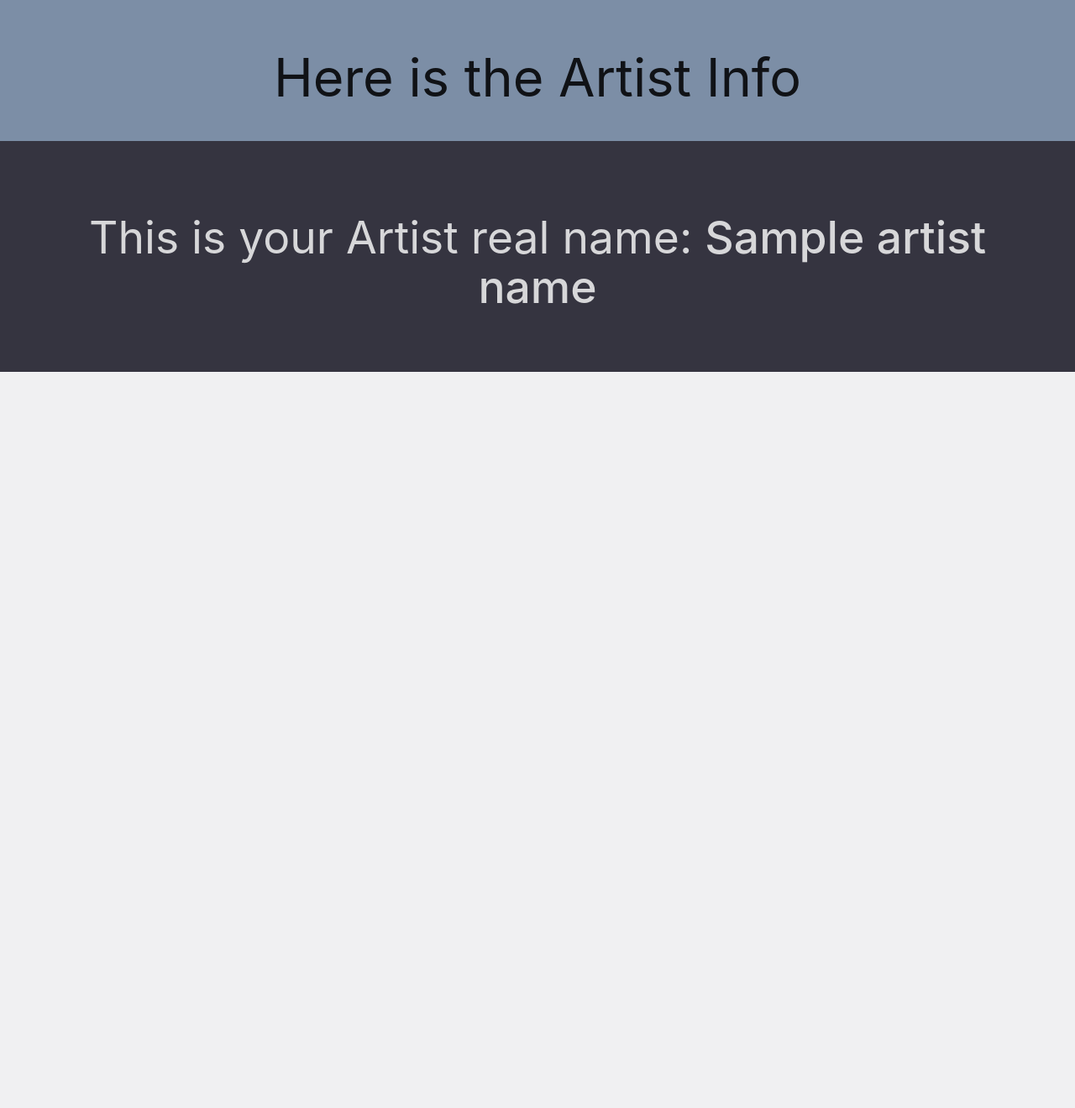
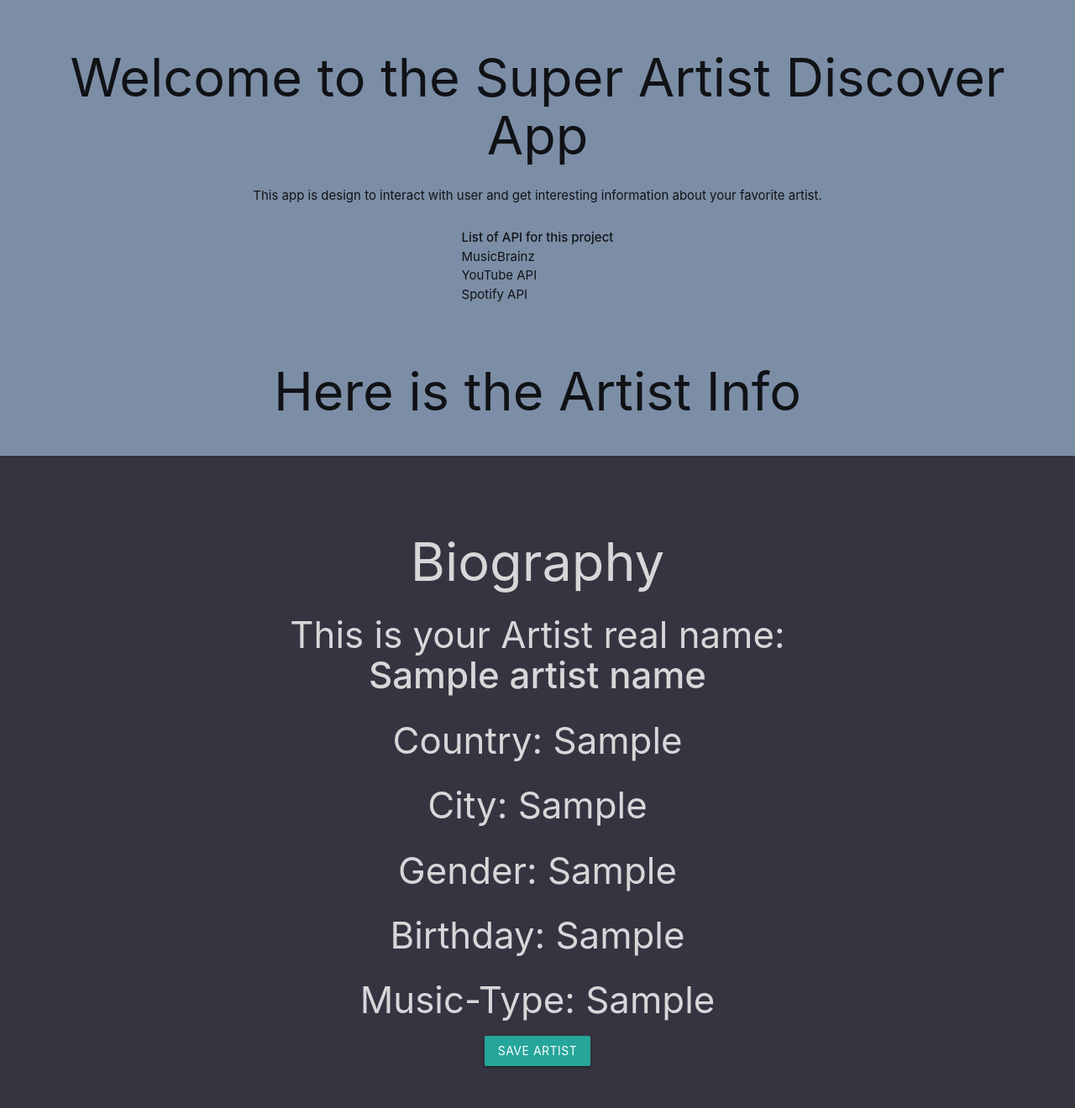
Before and after one commit to dakota-bruffett/Project_3_Apis, a Flask app: template templates/artist.html in a window 1280 px wide. Shown: the whole page at 84% size. Before the commit the page ends 443 px from the top, so only its background shows below. Run offline with Flask 3, Linux system fonts and the light colour scheme; the template is opened without the code that fills it: most values are stand-ins (such as "Sample title", 1, 10 or a date in 2020); parts of the project's set-up code (start-up, migrations or seed data) failed here and were passed over.

Commit message:
html updated, and buttton added, still working in back end part.

```diff
--- a/app.py
+++ b/app.py
@@ -15,12 +15,13 @@ def get_artist_info():
 
     returnUser = main(artist)
     if returnUser == None:
-         return render_template('artist.html', artistName= 'No artist found.')
+         return render_template('artist.html', artistName= 'No info found.')
     else:
-         return render_template('artist.html', artistName= returnUser) # render our data, and send it to the html file to display.
+         return render_template('artist.html', artistName= returnUser[0], artistCountry = returnUser[1], artistCity = returnUser[2],
+                                artistGender = returnUser[3],  artistBirth = returnUser[4], artistMusic = returnUser[5] ) # render our data, and send it to the html file to display.
 
 
 
 
-if __main__ == '__main__': # Main not nname
+if __name__ == '__main__': # Main not nname
     app.run()
--- a/artistAPI.py
+++ b/artistAPI.py
@@ -2,7 +2,8 @@ import requests
 import os
 from pprint import pprint
 
-artistName1 = 'bad bunny'
+BioList = [];
+
 def main(name):
     infoReturn = get_Artist(name)
     return extract_artist_info(infoReturn);
@@ -19,9 +20,20 @@ def get_Artist(artistName):
         return None
 
 
+#Extract the info of the artist to do a Bio
 def extract_artist_info(jsonData):
+
     if jsonData == None:
         return None
     else:
+        # data : Getting all the data for the Bio and save it in a list.
         realName = jsonData['artists'][0]['aliases'][0]['sort-name']
-        return realName
+        Artist_country = jsonData['artists'][0]['area']['name']
+        Artist_City = jsonData['artists'][0]['begin-area']['name']
+        Artist_gender = jsonData['artists'][0]['gender']
+        artist_Birthday = jsonData['artists'][0]['life-span']['begin']
+        Music_Type = jsonData['artists'][0]['tags'][0]['name']
+
+        BioList.extend((realName,Artist_country,Artist_City,Artist_gender,artist_Birthday,Music_Type))
+
+        return BioList
--- a/templates/artist.html
+++ b/templates/artist.html
@@ -1,14 +1,5 @@
-<!DOCTYPE html>
-<html lang="en">
-<head>
-    <meta charset="UTF-8">
-    <meta name="viewport" content="width=device-width, initial-scale=1.0">
-    <title>Artist Info</title>
-    <link rel="stylesheet" href="../static/style.css">
-    <!-- Compiled and minified CSS -->
-    <link rel="stylesheet" href="https://cdnjs.cloudflare.com/ajax/libs/materialize/1.0.0/css/materialize.min.css">
-</head>
-<body>
+{% extends 'model.html' %}
+{% block content %}
 
     <header>
         <h1>Here is the Artist Info</h1>
@@ -16,11 +7,19 @@
 
     <main>
 
-        <h2>This is your Artist real name:  <Strong>{{artistName}}</Strong></h2>
+        <h1>Biography</h1>
+        <h3>This is your Artist real name: <br>  <Strong>{{artistName}}</Strong></h3>
+        <h3>Country:  {{artistCountry}}</h3>
+        <h3>City: {{artistCity}}</h3>
+        <h3>Gender: {{artistGender}}</h3>
+        <h3>Birthday: {{artistBirth}}</h3>
+        <h3>Music-Type: {{artistMusic}}</h3>
+
+
+        <button class="btn waves-effect waves-light" type="submit" name="action">Save Artist
+        </button>
 
     </main>
 
 
-
-</body>
-</html>
+{% endblock %}
--- a/templates/model.html
+++ b/templates/model.html
@@ -0,0 +1,31 @@
+<!DOCTYPE html>
+<html lang="en">
+<head>
+    <meta charset="UTF-8">
+    <meta name="viewport" content="width=device-width, initial-scale=1.0">
+    <title>Super Artist Discover App</title>
+    <link rel="stylesheet" href="../static/style.css">
+    <!-- Compiled and minified CSS -->
+    <link rel="stylesheet" href="https://cdnjs.cloudflare.com/ajax/libs/materialize/1.0.0/css/materialize.min.css">
+    <link href="https://fonts.googleapis.com/icon?family=Material+Icons" rel="stylesheet">
+</head>
+<body>
+    <header>
+        <h1>Welcome to the Super Artist Discover App</h1>
+        <p>This app is design to interact with user and get interesting information about your favorite artist.</p>
+    </header>
+    <div class="list">
+        <ul>
+            <dl><Strong>List of API for this project</Strong></dl>
+            <li>MusicBrainz</li>
+            <li>YouTube API</li>
+            <li>Spotify API</li>
+        </ul>
+    </div>
+
+    {% block content %}
+
+    {% endblock %}
+
+</body>
+</html>
```
Also changed, not shown: templates/index.html (+3 -30 lines).
